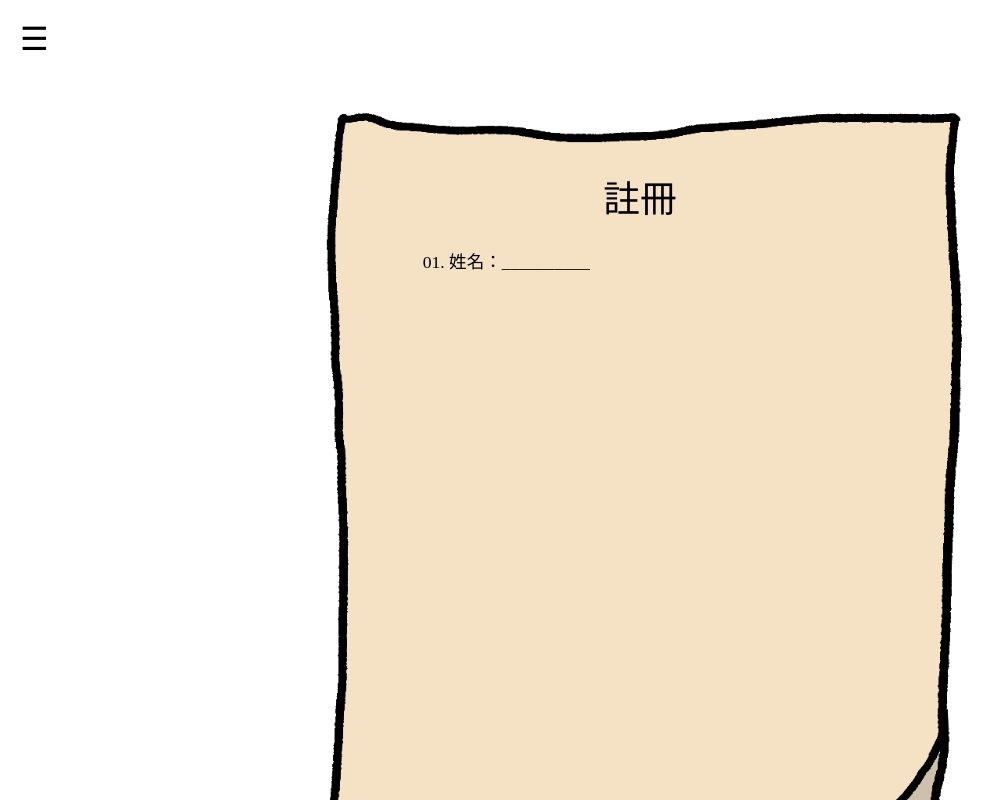
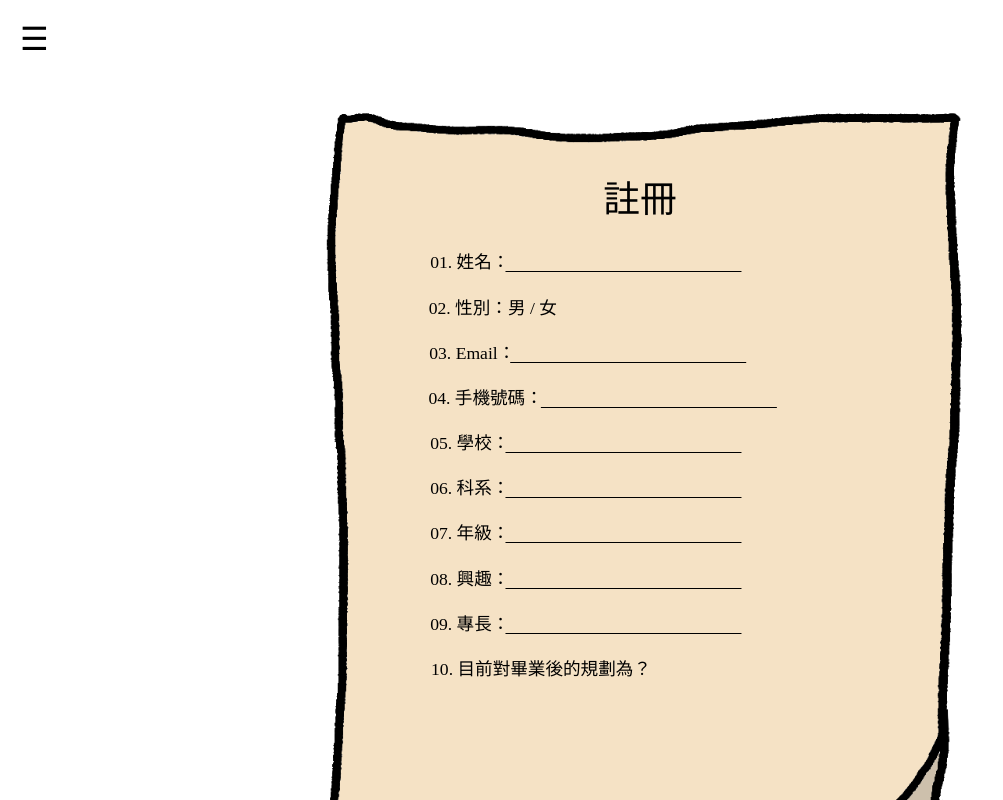
Before and after one commit to ntutproject113/Meerkat, a Vue app in the folder frontend/: page /signIn in a window 1280 px wide. Shown: the top 800 px of the page, without its empty margins (0-1003 px from the left). Built offline with nearby package versions, Linux system fonts and the light colour scheme; what vue-konva would draw is missing.

Commit message:
signInPaperFinished

```diff
--- a/frontend/src/views/SignIn.vue
+++ b/frontend/src/views/SignIn.vue
@@ -15,7 +15,7 @@ import router from '../router'
     const skill = ref('')
 
     function submit(){
-        if( !name.value || !sex.value || !email.value || !phone.value || !school.value || !major.value || grade.value || interest.value || skill.value){
+        if( !name.value || !email.value || !phone.value || !school.value || !major.value || !grade.value || !interest.value || !skill.value){
             alert('請完成所有表格')
             return
         }else{
@@ -29,15 +29,92 @@ import router from '../router'
         <Menu />
         <img src = "../assets/images/signin/Paper.png" alt="註冊紙張" class="paper"/>
         <div class="signInTitle">註冊</div>
-        <form>
+        <form @submit.prevent="submit" class = "signinform">
             <div class="nameContainer">
-                <div class="name">01. 姓名：__________</div>
+                <div class="name">01. 姓名：</div>
+                <input
+                    v-model="name"
+                    type="text"
+                    class = "inputname"
+                    required
+                />
             </div>
+            <div class="sexContainer">
+                <div class="sex">02. 性別：男 / 女</div>
+            </div>
+            <div class="emailContainer">
+                <div class="email">03. Email：</div>
+                <input
+                    v-model="email"
+                    type="email"
+                    class = "inputemail"
+                    required
+                />
+            </div>
+            <div class="phoneContainer">
+                <div class="phone">04. 手機號碼：</div>
+                <input
+                    v-model="phone"
+                    type="phone"
+                    class = "inputphone"
+                    required
+                />
+            </div>
+            <div class="schoolContainer">
+                <div class="school">05. 學校：</div>
+                <input
+                    v-model="school"
+                    type="text"
+                    class = "inputschool"
+                    required
+                />
+            </div>
+            <div class="majorContainer">
+                <div class="major">06. 科系：</div>
+                <input
+                    v-model="major"
+                    type="text"
+                    class = "inputmajor"
+                    required
+                />
+            </div>
+            <div class="gradeContainer">
+                <div class="grade">07. 年級：</div>
+                <input
+                    v-model="grade"
+                    type="number"
+                    class = "inputgrade"
+                    required
+                />
+            </div>
+            <div class="interestContainer">
+                <div class="interest">08. 興趣：</div>
+                <input
+                    v-model="interest"
+                    type="text"
+                    class = "inputinterest"
+                    required
+                />
+            </div>
+            <div class="skillContainer">
+                <div class="skill">09. 專長：</div>
+                <input
+                    v-model="skill"
+                    type="text"
+                    class = "inputskill"
+                    required
+                />
+            </div>
+            <div class="planContainer">
+                <div class="plan">10. 目前對畢業後的規劃為？</div>
+            </div>
+            <button type="submit" class="submitButton"></button>
         </form>
     </div>
 </template>
 
 <style scoped>
+/*|| !sex.value */
     .page-wrapper{
         background-color: white;
         min-height: 100vh;
@@ -49,6 +126,7 @@ import router from '../router'
         left: 50%;
         transform: translateX(-50%);
         width: 800px;
+        z-index: 1;
     }
     .signInTitle{
         position: absolute;
@@ -62,8 +140,190 @@ import router from '../router'
         position: absolute;
         top: 22%;
         left: 50%;
-        transform: translateX(-130%);
+        transform: translateX(-265%);
         font-size: 1.1rem;
         z-index: 10;
     }
+    .sex{
+        position: absolute;
+        top: 26%;
+        left: 50%;
+        transform: translateX(-165%);
+        font-size: 1.1rem;
+        z-index: 10;
+    }
+    .email{
+        position: absolute;
+        top: 30%;
+        left: 50%;
+        transform: translateX(-245%);
+        font-size: 1.1rem;
+        z-index: 10;
+    }
+    .phone{
+        position: absolute;
+        top: 34%;
+        left: 50%;
+        transform: translateX(-185%);
+        font-size: 1.1rem;
+        z-index: 10;
+    }
+    .school{
+        position: absolute;
+        top: 38%;
+        left: 50%;
+        transform: translateX(-265%);
+        font-size: 1.1rem;
+        z-index: 10;
+    }
+    .major{
+        position: absolute;
+        top: 42%;
+        left: 50%;
+        transform: translateX(-265%);
+        font-size: 1.1rem;
+        z-index: 10;
+    }
+    .grade{
+        position: absolute;
+        top: 46%;
+        left: 50%;
+        transform: translateX(-265%);
+        font-size: 1.1rem;
+        z-index: 10;
+    }
+    .interest{
+        position: absolute;
+        top: 50%;
+        left: 50%;
+        transform: translateX(-265%);
+        font-size: 1.1rem;
+        z-index: 10;
+    }
+    .skill{
+        position: absolute;
+        top: 54%;
+        left: 50%;
+        transform: translateX(-265%);
+        font-size: 1.1rem;
+        z-index: 10;
+    }
+    .plan{
+        position: absolute;
+        top: 58%;
+        left: 50%;
+        transform: translateX(-95%);
+        font-size: 1.1rem;
+        z-index: 10;
+    }
+    .submitButton{
+        background: url(../assets/images/signin/Submit.png)no-repeat center / contain;
+        background-size: 120px;
+        z-index: 11;
+        position: absolute;
+        top: 77%;
+        left: 50%;
+        transform: translateX(-50%);
+        width: 90px;
+        height: 65px;
+        background-color: transparent;
+        border: transparent;
+        cursor: pointer;
+    }
+    .inputname{
+        position: absolute;
+        z-index: 12;
+        top: 22%;
+        left: 50%;
+        transform: translateX(-57%);
+        border: none;
+        border-bottom: 1.75px solid #000000;
+        background-color: transparent;
+        outline: none;
+        font-size: 18px;
+    }
+    .inputemail{
+        position: absolute;
+        z-index: 12;
+        top: 30%;
+        left: 50%;
+        transform: translateX(-55%);
+        border: none;
+        border-bottom: 1.75px solid #000000;
+        background-color: transparent;
+        outline: none;
+        font-size: 18px;
+    }
+    .inputphone{
+        position: absolute;
+        z-index: 12;
+        top: 34%;
+        left: 50%;
+        transform: translateX(-42%);
+        border: none;
+        border-bottom: 1.75px solid #000000;
+        background-color: transparent;
+        outline: none;
+        font-size: 18px;
+    }
+    .inputschool{
+        position: absolute;
+        z-index: 12;
+        top: 38%;
+        left: 50%;
+        transform: translateX(-57%);
+        border: none;
+        border-bottom: 1.75px solid #000000;
+        background-color: transparent;
+        outline: none;
+        font-size: 18px;
+    }
+    .inputmajor{
+        position: absolute;
+        z-index: 12;
+        top: 42%;
+        left: 50%;
+        transform: translateX(-57%);
+        border: none;
+        border-bottom: 1.75px solid #000000;
+        background-color: transparent;
+        outline: none;
+        font-size: 18px;
+    }
+    .inputgrade{
+        position: absolute;
+        z-index: 12;
+        top: 46%;
+        left: 50%;
+        transform: translateX(-57%);
+        border: none;
+        border-bottom: 1.75px solid #000000;
+        background-color: transparent;
+        outline: none;
+        font-size: 18px;
+    }
+    .inputinterest{
+        position: absolute;
+        z-index: 12;
+        top: 50%;
+        left: 50%;
+        transform: translateX(-57%);
+        border: none;
+        border-bottom: 1.75px solid #000000;
+        background-color: transparent;
+        outline: none;
+        font-size: 18px;
+    }
+    .inputskill{
+        position: absolute;
+        z-index: 12;
+        top: 54%;
+        left: 50%;
+        transform: translateX(-57%);
+        border: none;
+        border-bottom: 1.75px solid #000000;
+        background-color: transparent;
+        outline: none;
+        font-size: 18px;
+    }
 </style>
```
